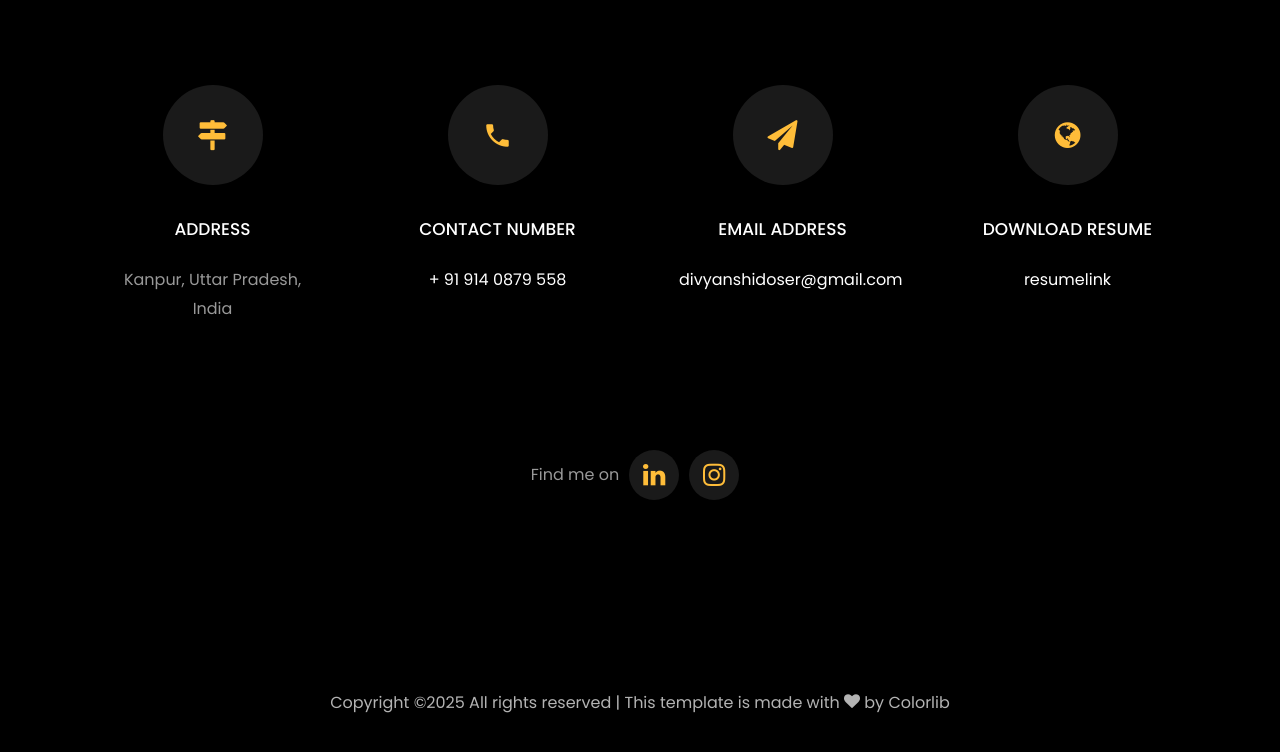
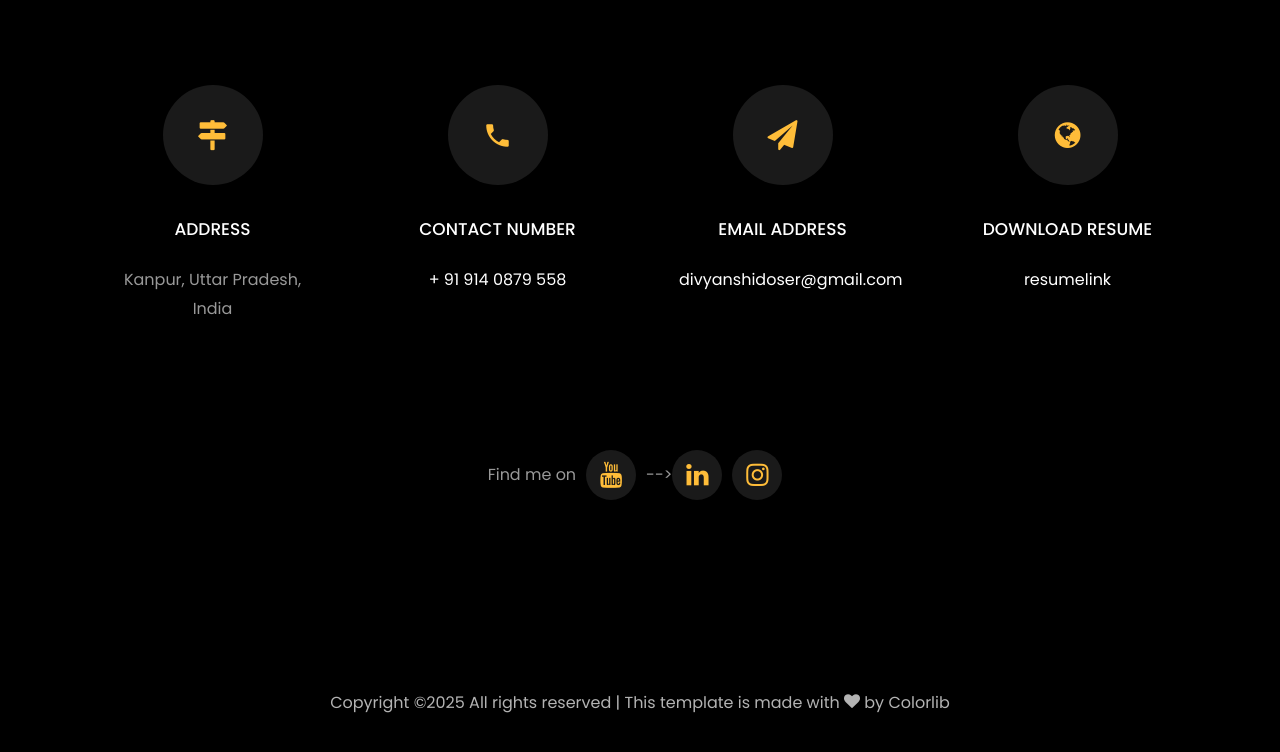
Before and after one commit to Divyanshi-Doser/Data-Analyst-Portfolio.github.io, a plain HTML site: page index.html in a window 1280 px wide. Shown: the part 4035-4787 px from the top of the page. Drawn offline with Linux system fonts and the light colour scheme; files whose address does not match are found by name.

Commit message:
Update index.html

```diff
--- a/index.html
+++ b/index.html
@@ -589,11 +589,11 @@
 				<br>
 					<ul class="ftco-footer-social list-unstyled d-flex justify-content-center align-items-center mb-0">
 					  <li class="ftco-animate normal-txt">Find me on  </li>
-					  <!-- <li class="ftco-animate"><a href="https://www.youtube.com/@RishabhMishraOfficial"><span class="icon-youtube"></span></a></li> -->
+					  <li class="ftco-animate"><a href="https://youtube.com/@analyticswithdivyanshi"><span class="icon-youtube"></span></a></li> -->
 					  <li class="ftco-animate"><a href="https://www.linkedin.com/in/divyanshi-doser"><span class="icon-linkedin"></span></a></li>
 					  <!-- <li class="ftco-animate"><a href="https://twitter.com/rishabhnmishra"><span class="icon-twitter"></span></a></li>
 					  <li class="ftco-animate"><a href="https://twitter.com/rishabhnmishra"><span class="icon-facebook"></span></a></li> -->
-				      <li class="ftco-animate"><a href="https://www.instagram.com/divyanshi_doser"><span class="icon-instagram"></span></a></li>
+				      <li class="ftco-animate"><a href="https://www.instagram.com/analytics_with_divyanshi"><span class="icon-instagram"></span></a></li>
 					</ul>
 				<br>
 		   </div>
```
